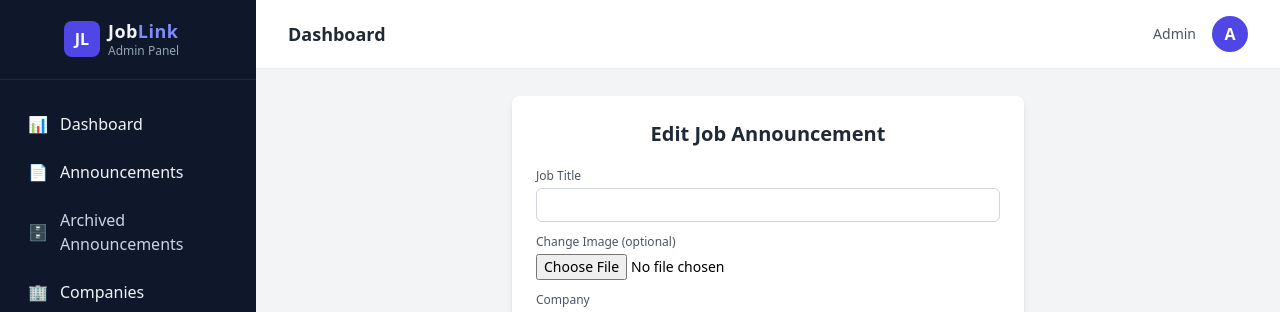
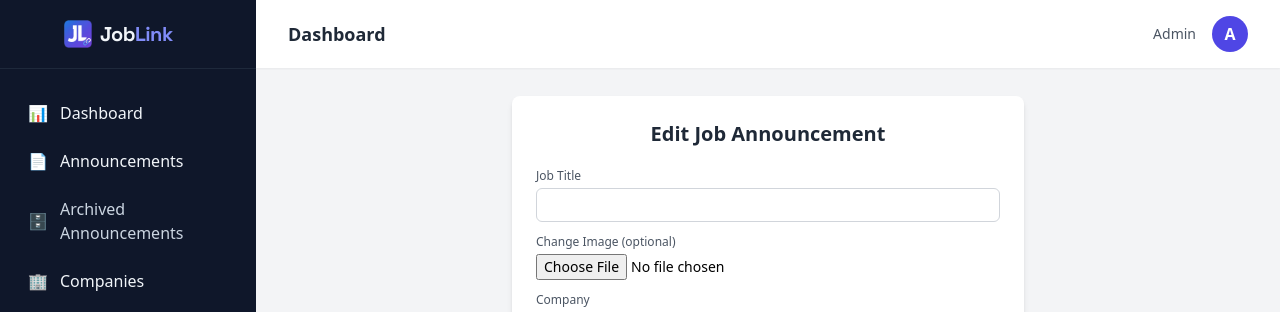
Before and after one commit to yassinesekkah/Youcode-Job-Dating-Platform, a PHP site: template App/views/back/announcements/edit.twig in a window 1280 px wide. Shown: the top 312 px of the page. Run offline with PHP 8.4, Linux system fonts and the light colour scheme; the template is opened without the code that fills it, so the values that code supplies are empty; some libraries are stand-ins or nearby versions.

Commit message:
fix: change logo ui

```diff
--- a/App/Controllers/Front/ApplicationController.php
+++ b/App/Controllers/Front/ApplicationController.php
@@ -6,7 +6,7 @@ use App\Core\Controller;
 use App\Core\Security;
 use App\Core\Session;
 use App\Core\Validator;
-use App\core\View;
+use App\Core\View;
 use App\Models\Announcement;
 use App\Models\Application;
 
--- a/App/views/front/auth/login.twig
+++ b/App/views/front/auth/login.twig
@@ -16,9 +16,9 @@
                             text-indigo-700 flex items-center justify-center font-bold">
                     JL
                 </div>
-                <h1 class="text-2xl font-semibold">
-                    Job<span class="text-indigo-200">Link</span>
-                </h1>
+                <span class="text-2xl font-bold tracking-tight" style="font-family: 'Space Grotesk', sans-serif;">
+                        Job<span class="text-indigo-200">Link</span>
+                    </span>
             </div>
 
             <!-- Center Text -->
--- a/App/views/layouts/auth.twig
+++ b/App/views/layouts/auth.twig
@@ -9,6 +9,10 @@
     <title>{{title}}</title>
     <link rel="icon" href="/assets/favicon.png" type="image/png">
     <link rel="apple-touch-icon" href="/assets/favicon.png">
+    <link rel="preconnect" href="https://fonts.googleapis.com">
+    <link rel="preconnect" href="https://fonts.googleapis.com">
+    <link rel="preconnect" href="https://fonts.gstatic.com" crossorigin>
+    <link href="https://fonts.googleapis.com/css2?family=Space+Grotesk:wght@600;700&display=swap" rel="stylesheet">
 
 </head>
 
--- a/App/views/layouts/back.twig
+++ b/App/views/layouts/back.twig
@@ -11,6 +11,10 @@
     <link rel="icon" href="/assets/favicon.png" type="image/png">
     <link rel="apple-touch-icon" href="/assets/favicon.png">
 
+    <link rel="preconnect" href="https://fonts.googleapis.com">
+    <link rel="preconnect" href="https://fonts.googleapis.com">
+    <link rel="preconnect" href="https://fonts.gstatic.com" crossorigin>
+    <link href="https://fonts.googleapis.com/css2?family=Space+Grotesk:wght@600;700&display=swap" rel="stylesheet">
 
 </head>
 
@@ -23,21 +27,16 @@
         <aside class="fixed left-0 top-0 w-64 h-screen bg-slate-900 text-slate-100 flex flex-col">
             <div class="px-16 py-5 border-b border-slate-800 flex items-center gap-2">
 
-                <!-- Logo Icon -->
-                <div class="w-9 h-9 rounded-lg bg-indigo-600
-                flex items-center justify-center text-white font-bold">
-                    JL
-                </div>
+                <!-- Logo -->
+                <a href="/" class="flex items-center gap-2">
+                    <div class="w-7 h-7 flex items-center justify-center">
+                        <img src="/assets/favicon.png" alt="JobLink logo" class="w-7 h-7">
+                    </div>
 
-                <!-- Logo Text -->
-                <div>
-                    <h1 class="text-lg font-semibold tracking-wide leading-tight">
+                    <span class="text-xl font-bold tracking-tight" style="font-family: 'Space Grotesk', sans-serif;">
                         Job<span class="text-indigo-400">Link</span>
-                    </h1>
-                    <span class="block text-xs text-slate-400">
-                        Admin Panel
                     </span>
-                </div>
+                </a>
 
             </div>
 
```
Also changed, not shown: App/views/back/auth/login.twig (+6 -12 lines), App/views/front/auth/register.twig (+7 -8 lines), App/views/layouts/front.twig (+9 -5 lines), public/assets/favicon.png, 3 other files.
